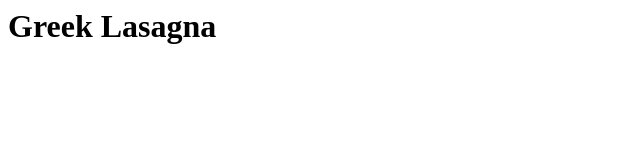
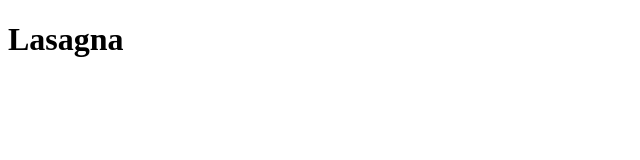
Before and after one commit to ramixca/odin-recipes, a plain HTML site: page recipes/lasagna.html in a window 1280 px wide. Shown: the whole page, without its empty margins (0-640 px from the left). Drawn offline with Linux system fonts and the light colour scheme.

Commit message:
lasagna html update

```diff
--- a/recipes/lasagna.html
+++ b/recipes/lasagna.html
@@ -1 +1,11 @@
-<h1>Greek Lasagna</h1>
+<!DOCTYPE html>
+<html lang="en">
+<head>
+    <meta charset="UTF-8">
+    <meta name="viewport" content="width=device-width, initial-scale=1.0">
+    <title>lasagna</title>
+</head>
+<body>
+    <h1>Lasagna</h1>
+</body>
+</html>
```
